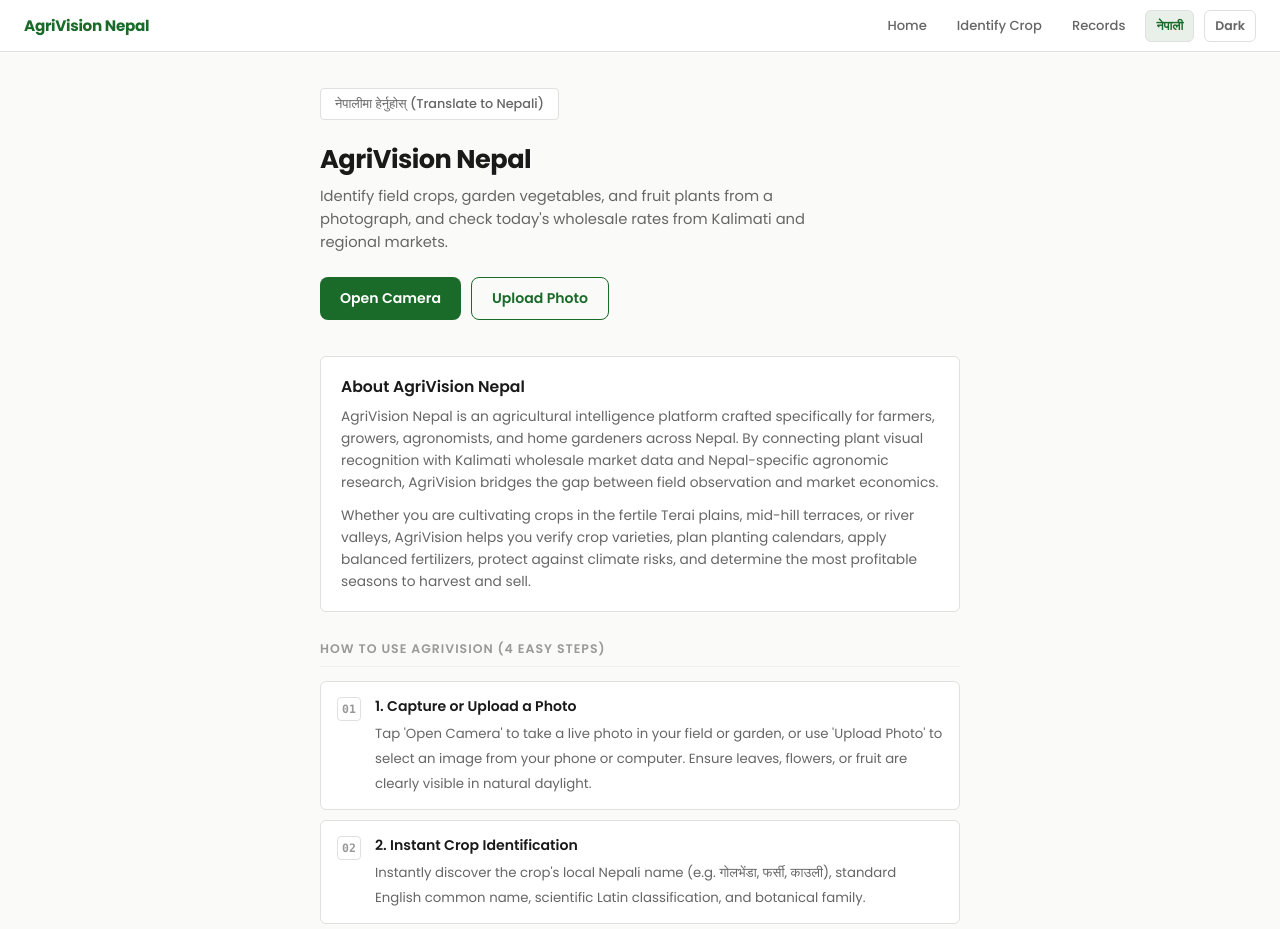
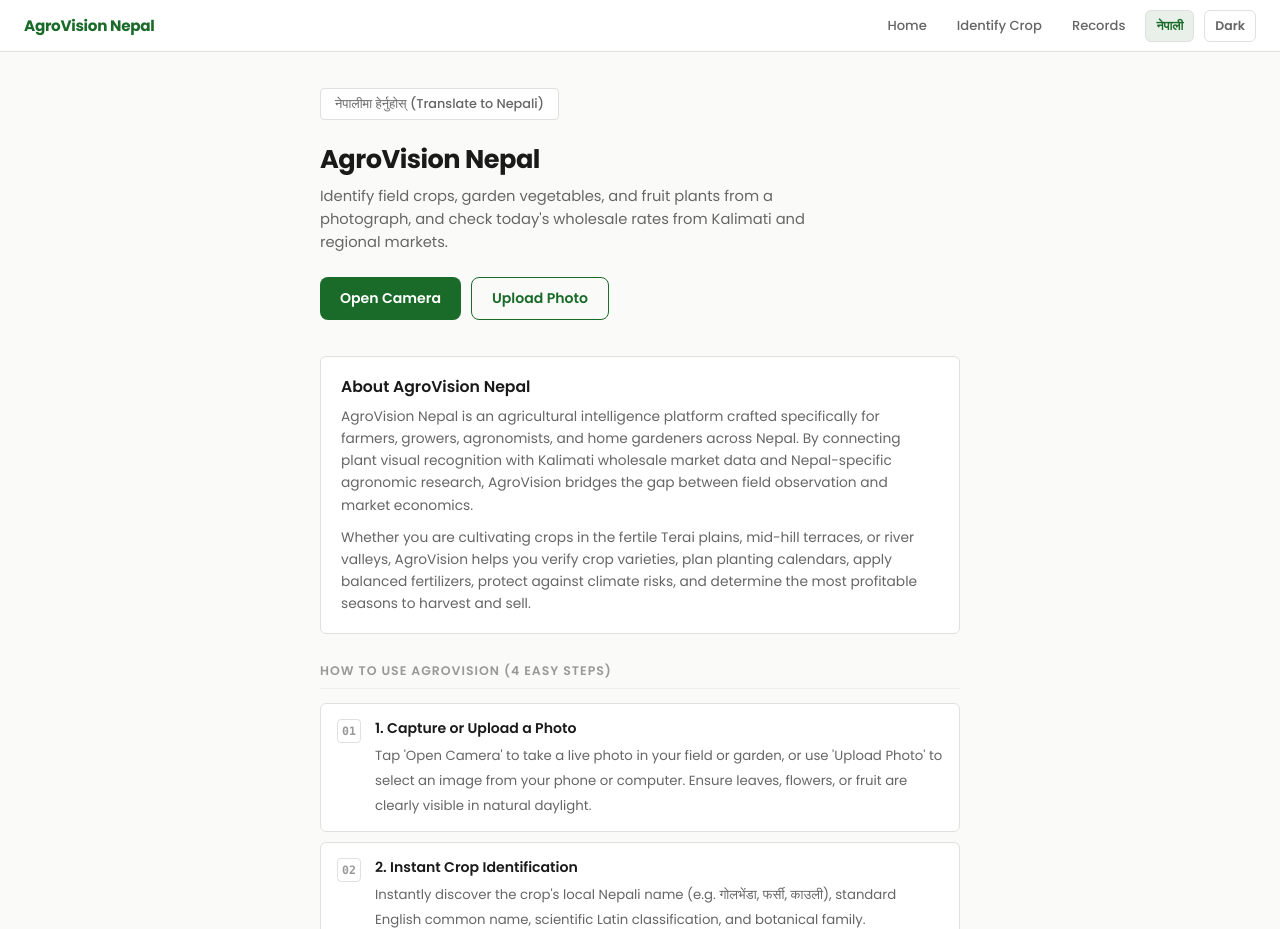
Before and after one commit to NeonXDev/agrivision_web, a Flask app: page / in a window 1280 px wide. Shown: the top 929 px of the page. Run offline with Flask 3, Linux system fonts and the light colour scheme.

Commit message:
agrovision

```diff
--- a/app/config.py
+++ b/app/config.py
@@ -9,7 +9,7 @@ class Config:
     """Central app configuration read from environment variables (.env).
     """
 
-    SECRET_KEY = os.environ.get('SECRET_KEY', 'agrivision-nepal-local-secret-key')
+    SECRET_KEY = os.environ.get('SECRET_KEY', 'agrovision-nepal-local-secret-key')
 
     # Database configuration
     _db_url = os.environ.get('DATABASE_URL')
@@ -20,7 +20,7 @@ class Config:
             SQLALCHEMY_DATABASE_URI = _db_url
         else:
             # On Vercel serverless, SQLite must live in /tmp ephemeral storage
-            _temp_db = os.path.join(tempfile.gettempdir(), 'agrivision.db').replace('\\', '/')
+            _temp_db = os.path.join(tempfile.gettempdir(), 'agrovision.db').replace('\\', '/')
             SQLALCHEMY_DATABASE_URI = f'sqlite:///{_temp_db}'
     else:
         if _db_url:
@@ -28,7 +28,7 @@ class Config:
                 _db_url = _db_url.replace('postgres://', 'postgresql://', 1)
             SQLALCHEMY_DATABASE_URI = _db_url
         else:
-            SQLALCHEMY_DATABASE_URI = 'sqlite:///agrivision.db'
+            SQLALCHEMY_DATABASE_URI = 'sqlite:///agrovision.db'
 
     SQLALCHEMY_TRACK_MODIFICATIONS = False
 
--- a/app/static/css/style.css
+++ b/app/static/css/style.css
@@ -1,4 +1,4 @@
-/* AgriVision Nepal */
+/* AgroVision Nepal */
 
 :root {
   --green: #1a6b2a;
--- a/app/static/js/lang.js
+++ b/app/static/js/lang.js
@@ -1,10 +1,10 @@
-// AgriVision Nepal - Client-side Bilingual (English / Nepali) Translation Engine
+// AgroVision Nepal - Client-side Bilingual (English / Nepali) Translation Engine
 (function () {
-  const STORAGE_KEY = 'agrivision-lang';
+  const STORAGE_KEY = 'agrovision-lang';
 
   const TRANSLATIONS = {
     en: {
-      brand: "AgriVision Nepal",
+      brand: "AgroVision Nepal",
       nav_home: "Home",
       nav_scan: "Identify Crop",
       nav_records: "Records",
@@ -13,16 +13,16 @@
       lang_btn: "नेपाली",
       home_translate_btn: "नेपालीमा हेर्नुहोस् (Translate to Nepali)",
 
-      home_title: "AgriVision Nepal",
+      home_title: "AgroVision Nepal",
       home_subtitle: "Identify field crops, garden vegetables, and fruit plants from a photograph, and check today's wholesale rates from Kalimati and regional markets.",
       btn_open_cam: "Open Camera",
       btn_upload_photo: "Upload Photo",
 
       // Home Introduction & Guide
-      home_about_title: "About AgriVision Nepal",
-      home_about_p1: "AgriVision Nepal is an agricultural intelligence platform crafted specifically for farmers, growers, agronomists, and home gardeners across Nepal. By connecting plant visual recognition with Kalimati wholesale market data and Nepal-specific agronomic research, AgriVision bridges the gap between field observation and market economics.",
-      home_about_p2: "Whether you are cultivating crops in the fertile Terai plains, mid-hill terraces, or river valleys, AgriVision helps you verify crop varieties, plan planting calendars, apply balanced fertilizers, protect against climate risks, and determine the most profitable seasons to harvest and sell.",
-      how_to_use_title: "How to Use AgriVision (4 Easy Steps)",
+      home_about_title: "About AgroVision Nepal",
+      home_about_p1: "AgroVision Nepal is an agricultural intelligence platform crafted specifically for farmers, growers, agronomists, and home gardeners across Nepal. By connecting plant visual recognition with Kalimati wholesale market data and Nepal-specific agronomic research, AgroVision bridges the gap between field observation and market economics.",
+      home_about_p2: "Whether you are cultivating crops in the fertile Terai plains, mid-hill terraces, or river valleys, AgroVision helps you verify crop varieties, plan planting calendars, apply balanced fertilizers, protect against climate risks, and determine the most profitable seasons to harvest and sell.",
+      how_to_use_title: "How to Use AgroVision (4 Easy Steps)",
       step1_title: "1. Capture or Upload a Photo",
       step1_desc: "Tap 'Open Camera' to take a live photo in your field or garden, or use 'Upload Photo' to select an image from your phone or computer. Ensure leaves, flowers, or fruit are clearly visible in natural daylight.",
       step2_title: "2. Instant Crop Identification",
@@ -113,7 +113,7 @@
       empty_records_desc: "Take a photo or upload an image to create your first crop record."
     },
     ne: {
-      brand: "एग्रिभिजन नेपाल",
+      brand: "एग्रोभिजन नेपाल",
       nav_home: "गृहपृष्ठ",
       nav_scan: "बाली पहिचान",
       nav_records: "अभिलेखहरू",
@@ -122,14 +122,14 @@
       lang_btn: "English",
       home_translate_btn: "View in English (अंग्रेजीमा हेर्नुहोस्)",
 
-      home_title: "एग्रिभिजन नेपाल",
+      home_title: "एग्रोभिजन नेपाल",
       home_subtitle: "कुनै पनि बाली, तरकारी वा फलफूलको तस्विर खिचेर बिरुवा पहिचान गर्नुहोस् र कालिमाटी तथा स्थानीय थोक बजारको आजको दरभाउ हेर्नुहोस्।",
       btn_open_cam: "क्यामेरा खोल्नुहोस्",
       btn_upload_photo: "तस्विर अपलोड गर्नुहोस्",
 
       // Home Introduction & Guide
-      home_about_title: "एग्रिभिजन नेपालको परिचय",
-      home_about_p1: "एग्रिभिजन नेपाल नेपाली कृषक, कृषि प्राविधिक, विद्यार्थी तथा करेसाबारीका लागि तयार पारिएको एक भरपर्दो डिजिटल कृषि सहयोगी हो। यसले बिरुवा पहिचान, कालिमाटी थोक बजारको दरभाउ र नेपालको हावापानी सुहाउँदो प्राविधिक सल्लाहलाई एकै ठाउँमा उपलब्ध गराउँछ।",
+      home_about_title: "एग्रोभिजन नेपालको परिचय",
+      home_about_p1: "एग्रोभिजन नेपाल नेपाली कृषक, कृषि प्राविधिक, विद्यार्थी तथा करेसाबारीका लागि तयार पारिएको एक भरपर्दो डिजिटल कृषि सहयोगी हो। यसले बिरुवा पहिचान, कालिमाटी थोक बजारको दरभाउ र नेपालको हावापानी सुहाउँदो प्राविधिक सल्लाहलाई एकै ठाउँमा उपलब्ध गराउँछ।",
       home_about_p2: "तराईको समथर फाँटदेखि मध्य पहाड र उपत्यकाका किसानहरूले बालीको नाम पहिचान गर्न, रोप्ने सही समय र मलखादको मात्रा बुझ्न, मौसम अनुसारको जोखिमबाट जोगिन र बढी नाफा हुने समयमा उत्पादन बेच्न यो उपयोगी छ।",
       how_to_use_title: "वेबसाइट कसरी प्रयोग गर्ने (४ सजिला चरणहरू)",
       step1_title: "१. बालीको तस्विर खिच्नुहोस् वा अपलोड गर्नुहोस्",
@@ -224,7 +224,7 @@
   };
 
   function getCurrentLang() {
-    return localStorage.getItem(STORAGE_KEY) || 'en';
+    return localStorage.getItem(STORAGE_KEY) || localStorage.getItem('agrivision-lang') || 'en';
   }
 
   function applyLanguage(lang) {
--- a/app/static/js/theme.js
+++ b/app/static/js/theme.js
@@ -1,6 +1,6 @@
 // Dark/Light theme toggle with localStorage persistence
 (function () {
-  const STORAGE_KEY = 'agrivision-theme';
+  const STORAGE_KEY = 'agrovision-theme';
   const root = document.documentElement;
 
   function applyTheme(theme) {
@@ -26,7 +26,7 @@
   };
 
   document.addEventListener('DOMContentLoaded', () => {
-    const saved = localStorage.getItem(STORAGE_KEY);
+    const saved = localStorage.getItem(STORAGE_KEY) || localStorage.getItem('agrivision-theme');
     const current = saved || root.getAttribute('data-theme') || 'light';
     applyTheme(current);
   });
--- a/app/templates/base.html
+++ b/app/templates/base.html
@@ -3,14 +3,14 @@
 <head>
   <meta charset="UTF-8">
   <meta name="viewport" content="width=device-width, initial-scale=1.0">
-  <title>{% block title %}AgriVision Nepal{% endblock %}</title>
+  <title>{% block title %}AgroVision Nepal{% endblock %}</title>
 
   <!-- Applied before CSS loads, so there's no flash of the wrong theme. -->
   <script>
     (function () {
-      var savedTheme = localStorage.getItem('agrivision-theme');
+      var savedTheme = localStorage.getItem('agrovision-theme') || localStorage.getItem('agrivision-theme');
       if (savedTheme) document.documentElement.setAttribute('data-theme', savedTheme);
-      var savedLang = localStorage.getItem('agrivision-lang');
+      var savedLang = localStorage.getItem('agrovision-lang') || localStorage.getItem('agrivision-lang');
       if (savedLang) document.documentElement.setAttribute('lang', savedLang);
     })();
   </script>
@@ -23,7 +23,7 @@
 </head>
 <body>
   <nav class="navbar">
-    <a href="{{ url_for('home.index') }}" class="navbar-brand" data-i18n="brand">AgriVision Nepal</a>
+    <a href="{{ url_for('home.index') }}" class="navbar-brand" data-i18n="brand">AgroVision Nepal</a>
     <div class="navbar-links">
       <a href="{{ url_for('home.index') }}" data-i18n="nav_home">Home</a>
       <a href="{{ url_for('camera.index') }}" data-i18n="nav_scan">Identify Crop</a>
--- a/app/templates/main/camera.html
+++ b/app/templates/main/camera.html
@@ -1,6 +1,6 @@
 {% extends 'base.html' %}
 
-{% block title %}Identify Crop · AgriVision Nepal{% endblock %}
+{% block title %}Identify Crop · AgroVision Nepal{% endblock %}
 
 {% block content %}
 <div class="scan-page">
@@ -308,7 +308,8 @@
 
   // Initialize camera or upload tab when landing on page
   window.addEventListener('DOMContentLoaded', () => {
-    const isUpload = window.location.hash === '#upload' || sessionStorage.getItem('agri_mode') === 'upload';
+    const isUpload = window.location.hash === '#upload' || sessionStorage.getItem('agro_mode') === 'upload' || sessionStorage.getItem('agri_mode') === 'upload';
+    sessionStorage.removeItem('agro_mode');
     sessionStorage.removeItem('agri_mode');
 
     if (isUpload) {
--- a/app/templates/main/history.html
+++ b/app/templates/main/history.html
@@ -1,7 +1,7 @@
 {% extends 'base.html' %}
 {% from '_macros.html' import empty_state %}
 
-{% block title %}Records · AgriVision Nepal{% endblock %}
+{% block title %}Records · AgroVision Nepal{% endblock %}
 
 {% block content %}
 <div class="records">
--- a/app/templates/main/home.html
+++ b/app/templates/main/home.html
@@ -1,6 +1,6 @@
 {% extends 'base.html' %}
 
-{% block title %}AgriVision Nepal · Crop Information & Kalimati Rates{% endblock %}
+{% block title %}AgroVision Nepal · Crop Information & Kalimati Rates{% endblock %}
 
 {% block content %}
 <div class="home">
@@ -11,7 +11,7 @@
     </button>
   </div>
 
-  <h1 data-i18n="home_title">AgriVision Nepal</h1>
+  <h1 data-i18n="home_title">AgroVision Nepal</h1>
   <p data-i18n="home_subtitle">
     Identify field crops, garden vegetables, and fruit plants from a photograph, and check today's wholesale rates from Kalimati and regional markets.
   </p>
@@ -20,25 +20,25 @@
     <a href="{{ url_for('camera.index') }}" class="btn-primary" data-i18n="btn_open_cam">
       Open Camera
     </a>
-    <a href="{{ url_for('camera.index') }}#upload" class="btn-outline" onclick="sessionStorage.setItem('agri_mode', 'upload')" data-i18n="btn_upload_photo">
+    <a href="{{ url_for('camera.index') }}#upload" class="btn-outline" onclick="sessionStorage.setItem('agro_mode', 'upload')" data-i18n="btn_upload_photo">
       Upload Photo
     </a>
   </div>
 
-  <!-- Section 1: Introduction to AgriVision Nepal -->
+  <!-- Section 1: Introduction to AgroVision Nepal -->
   <div class="home-intro-card">
-    <h3 data-i18n="home_about_title">About AgriVision Nepal</h3>
+    <h3 data-i18n="home_about_title">About AgroVision Nepal</h3>
     <p data-i18n="home_about_p1">
-      AgriVision Nepal is an agricultural intelligence platform crafted specifically for farmers, growers, agronomists, and home gardeners across Nepal. By connecting plant visual recognition with Kalimati wholesale market data and Nepal-specific agronomic research, AgriVision bridges the gap between field observation and market economics.
+      AgroVision Nepal is an agricultural intelligence platform crafted specifically for farmers, growers, agronomists, and home gardeners across Nepal. By connecting plant visual recognition with Kalimati wholesale market data and Nepal-specific agronomic research, AgroVision bridges the gap between field observation and market economics.
     </p>
     <p data-i18n="home_about_p2">
-      Whether you are cultivating crops in the fertile Terai plains, mid-hill terraces, or river valleys, AgriVision helps you verify crop varieties, plan planting calendars, apply balanced fertilizers, protect against climate risks, and determine the most profitable seasons to harvest and sell.
+      Whether you are cultivating crops in the fertile Terai plains, mid-hill terraces, or river valleys, AgroVision helps you verify crop varieties, plan planting calendars, apply balanced fertilizers, protect against climate risks, and determine the most profitable seasons to harvest and sell.
     </p>
   </div>
 
   <!-- Section 2: How to Use the Website -->
   <div class="home-section">
-    <h2 data-i18n="how_to_use_title">How to Use AgriVision (4 Easy Steps)</h2>
+    <h2 data-i18n="how_to_use_title">How to Use AgroVision (4 Easy Steps)</h2>
     <div class="info-rows">
       <!-- Step 1 -->
       <div class="info-row">
--- a/app/templates/main/results.html
+++ b/app/templates/main/results.html
@@ -2,7 +2,7 @@
 {% from '_macros.html' import empty_state %}
 
 {% block title %}
-  {% if scan %}{{ scan.common_name }} · AgriVision Nepal{% else %}Results · AgriVision Nepal{% endif %}
+  {% if scan %}{{ scan.common_name }} · AgroVision Nepal{% else %}Results · AgroVision Nepal{% endif %}
 {% endblock %}
 
 {% block content %}
```
Also changed, not shown: README.md, 1 other file.
